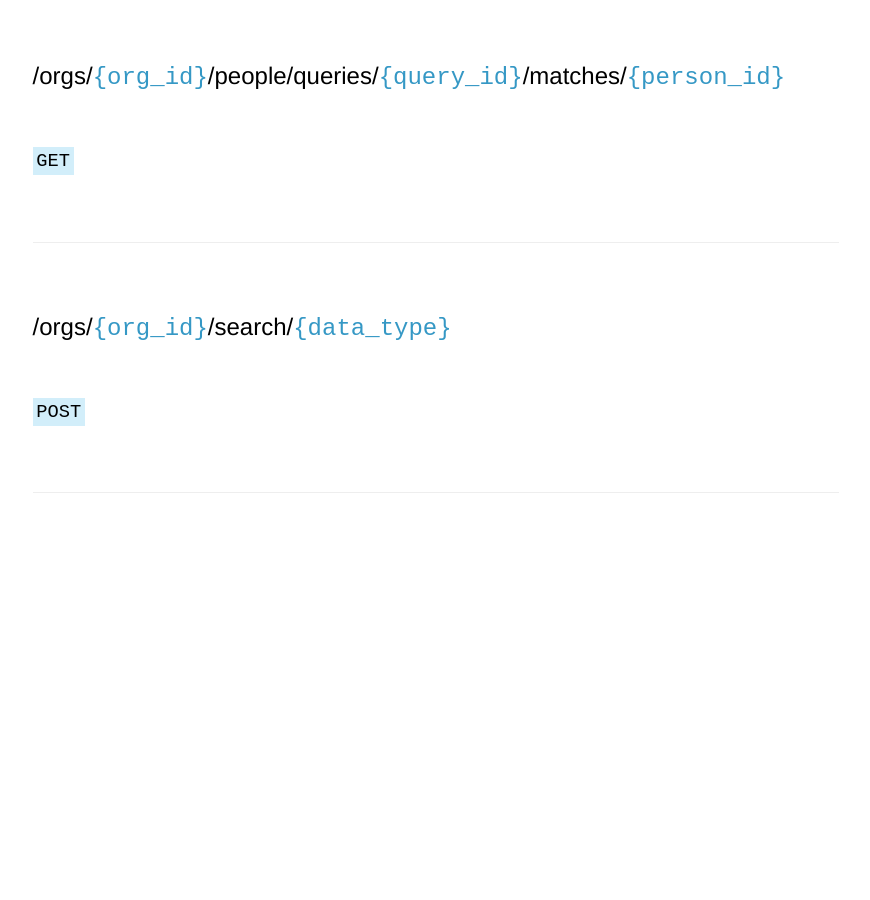
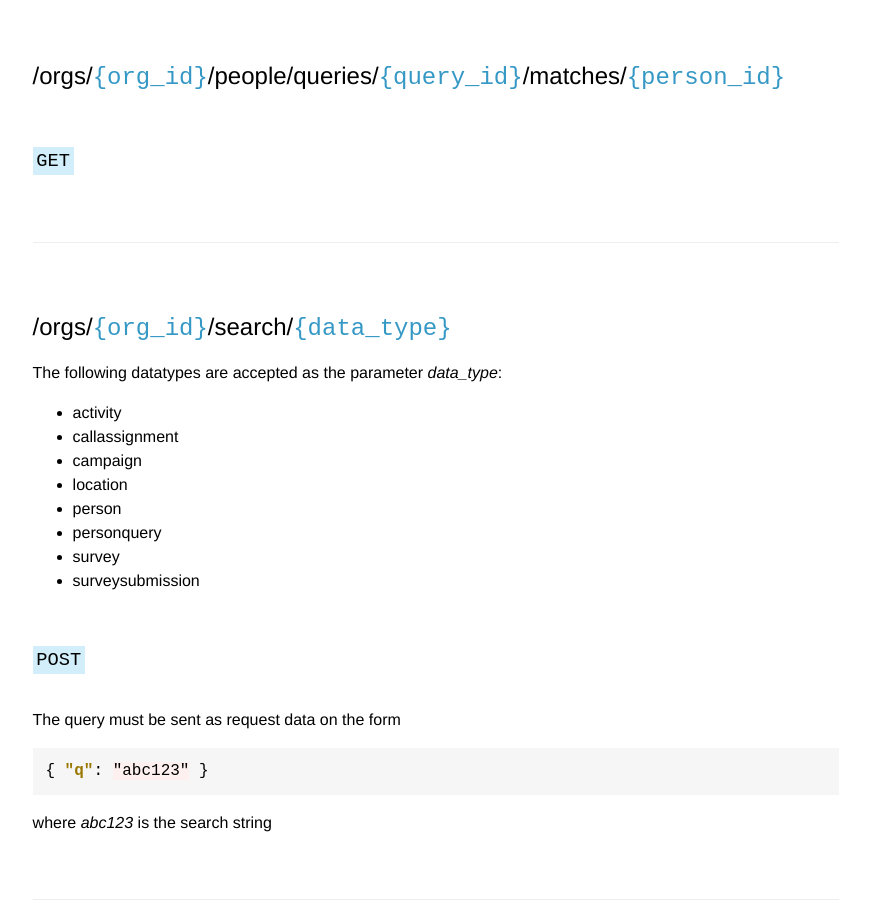
Before and after one commit to zetkin/developer.zetkin.org, a Jekyll site: the page built from reference/api/search/index.md, in a window 1280 px wide and 900 px high, scrolled down 1161 px. Shown: the whole window, without its empty margins (377-1247 px from the left). Built offline with Jekyll 4.4.1, drawn with Linux system fonts in a browser that asks for light colours; before the commit the page ends 1654 px from its top, so only the background shows below that.

Commit message:
Update to latest resources.yml

````diff
--- a/_data/resources.yml
+++ b/_data/resources.yml
@@ -964,10 +964,34 @@
     method: GET
   name: PersonTagPersonCollection
   url: /orgs/{org_id}/people/tags/{tag_id}/people
-- doc: null
+- doc: 'The following datatypes are accepted as the parameter _data_type_:
+
+    - activity
+
+    - callassignment
+
+    - campaign
+
+    - location
+
+    - person
+
+    - personquery
+
+    - survey
+
+    - surveysubmission'
   docsection: search
   methods:
-  - doc: null
+  - doc: 'The query must be sent as request data on the form
+
+      ```json
+
+      { "q": "abc123" }
+
+      ```
+
+      where _abc123_ is the search string'
     method: POST
   name: SearchItem
   url: /orgs/{org_id}/search/{data_type}
````
